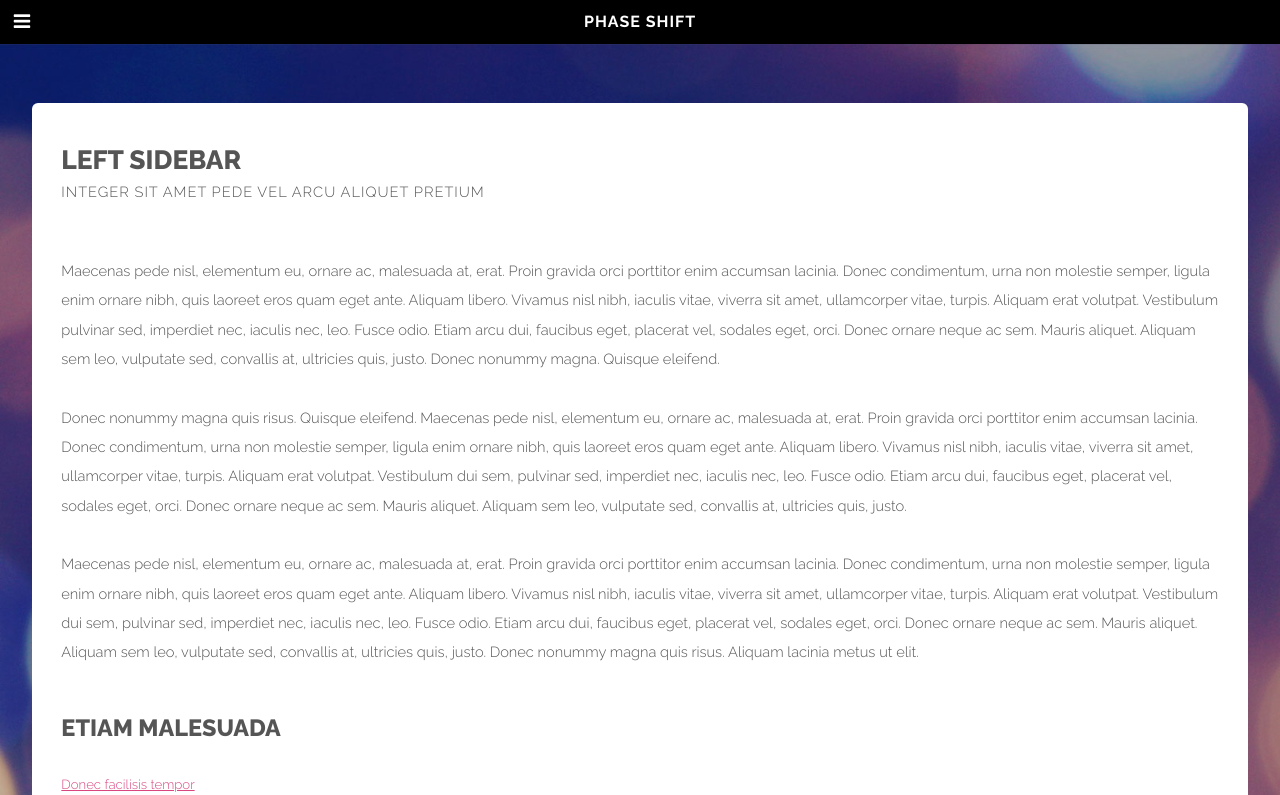
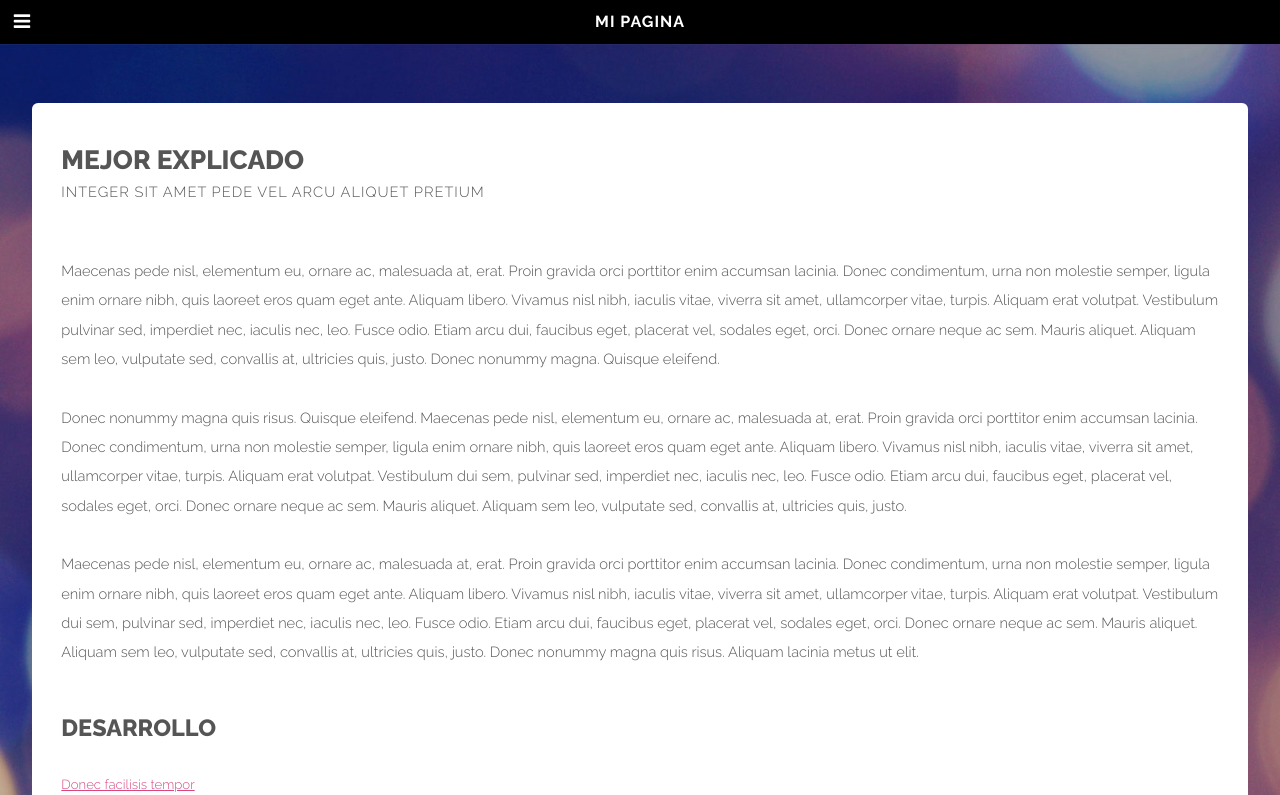
Before and after one commit to PotreroDigital/THGW, a plain HTML site: page left-sidebar.html in a window 1280 px wide. Shown: the top 795 px of the page. Drawn offline with Linux system fonts and the light colour scheme.

Commit message:
Add files via upload

```diff
--- a/left-sidebar.html
+++ b/left-sidebar.html
@@ -31,8 +31,8 @@
 				<!-- Header -->
 					<div id="header" class="skel-panels-fixed">
 						<div id="logo">
-							<h1><a href="index.html">Phase Shift</a></h1>
-							<span class="tag">by TEMPLATED</span>
+							<h1><a href="index.html">Mi pagina</a></h1>
+							<span class="tag">by EALucero</span>
 						</div>
 						<nav id="nav">
 							<ul>
@@ -53,7 +53,7 @@
 							<div id="sidebar" class="4u">
 								<section>
 									<header class="major">
-										<h2>Etiam malesuada</h2>
+										<h2>Desarrollo</h2>
 									</header>
 									<div class="row half">
 										<section class="6u">
@@ -96,7 +96,7 @@
 							<div id="content" class="8u skel-cell-important">
 								<section>
 									<header class="major">
-										<h2>Left Sidebar</h2>
+										<h2>Mejor explicado</h2>
 										<span class="byline">Integer sit amet pede vel arcu aliquet pretium</span>
 									</header>
 									<p>Maecenas pede nisl, elementum eu, ornare ac, malesuada at, erat. Proin gravida orci porttitor enim accumsan lacinia. Donec condimentum, urna non molestie semper, ligula enim ornare nibh, quis laoreet eros quam eget ante. Aliquam libero. Vivamus nisl nibh, iaculis vitae, viverra sit amet, ullamcorper vitae, turpis. Aliquam erat volutpat. Vestibulum pulvinar sed, imperdiet nec, iaculis nec, leo. Fusce odio. Etiam arcu dui, faucibus eget, placerat vel, sodales eget, orci. Donec ornare neque ac sem. Mauris aliquet. Aliquam sem leo, vulputate sed, convallis at, ultricies quis, justo. Donec nonummy magna. Quisque eleifend.</p>
```
Also changed, not shown: index.html (+2 -1 lines), right-sidebar.html (+3 -3 lines).
